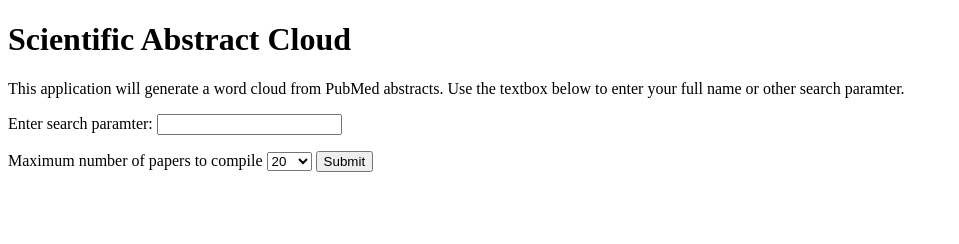
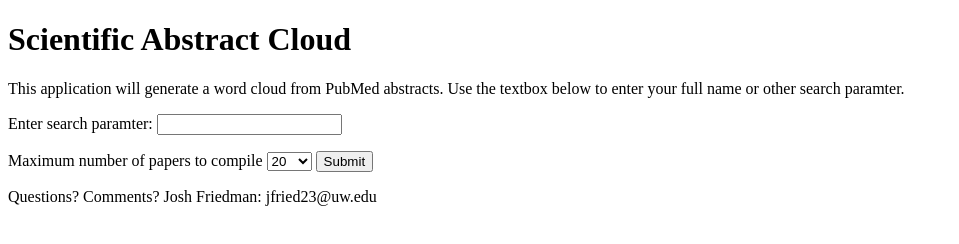
Before and after one commit to jfried23/SciWordCloud, a plain HTML site: page templates/index.html in a window 1280 px wide. Shown: the whole page, without its empty margins (0-959 px from the left). Drawn offline with Linux system fonts and the light colour scheme.

Commit message:
comments line added

```diff
--- a/templates/index.html
+++ b/templates/index.html
@@ -24,5 +24,6 @@
      </p>
 
     </form>
+    <p>Questions? Comments? Josh Friedman: jfried23@uw.edu</p>
 
 </BODY>
```
